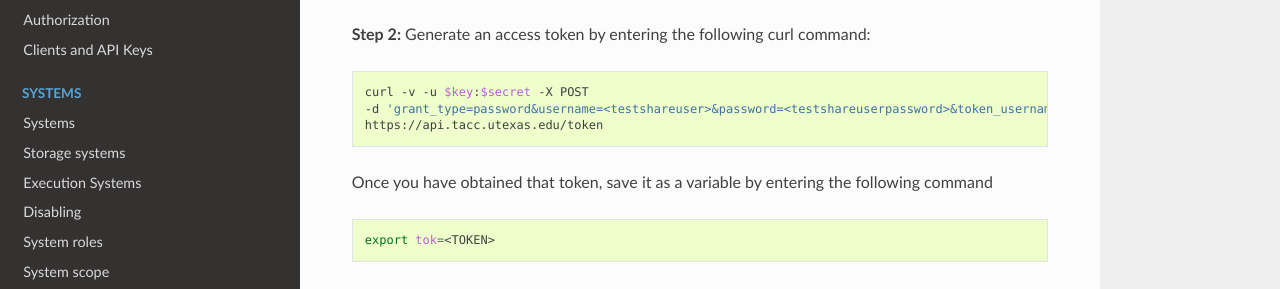
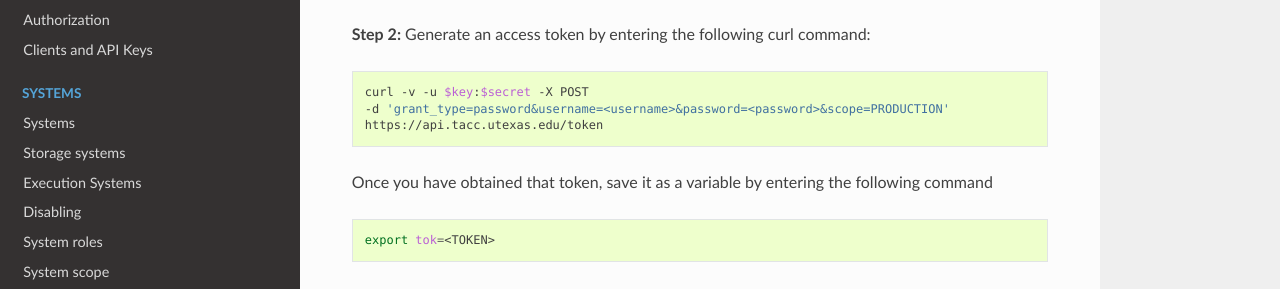
Before and after one commit to TACC-Cloud/agave-docs, a Sphinx documentation site: the page built from docs/agave/introduction/tutorials.rst, in a window 1280 px wide and 900 px high, scrolled down 1311 px. Shown: the part 158-447 px from the top of the window. Built offline with Sphinx 7.4.7 and the Read the Docs theme 2.0.0, drawn with Linux system fonts in a browser that asks for light colours; pages that are not in the unit, such as notebooks, are missing from menus; cross-references to code outside the pages are shown as plain code.

Commit message:
Update because token_username is not valid

```diff
--- a/docs/agave/introduction/tutorials.rst
+++ b/docs/agave/introduction/tutorials.rst
@@ -79,7 +79,7 @@ Create a variable for the client key and secret by entering:
 .. code-block:: shell
 
     curl -v -u $key:$secret -X POST
-    -d 'grant_type=password&username=<testshareuser>&password=<testshareuserpassword>&token_username=<testshareuser>&scope=PRODUCTION'
+    -d 'grant_type=password&username=<username>&password=<password>&scope=PRODUCTION'
     https://api.tacc.utexas.edu/token
 Once you have obtained that token, save it as a variable by entering the following command
 
```
